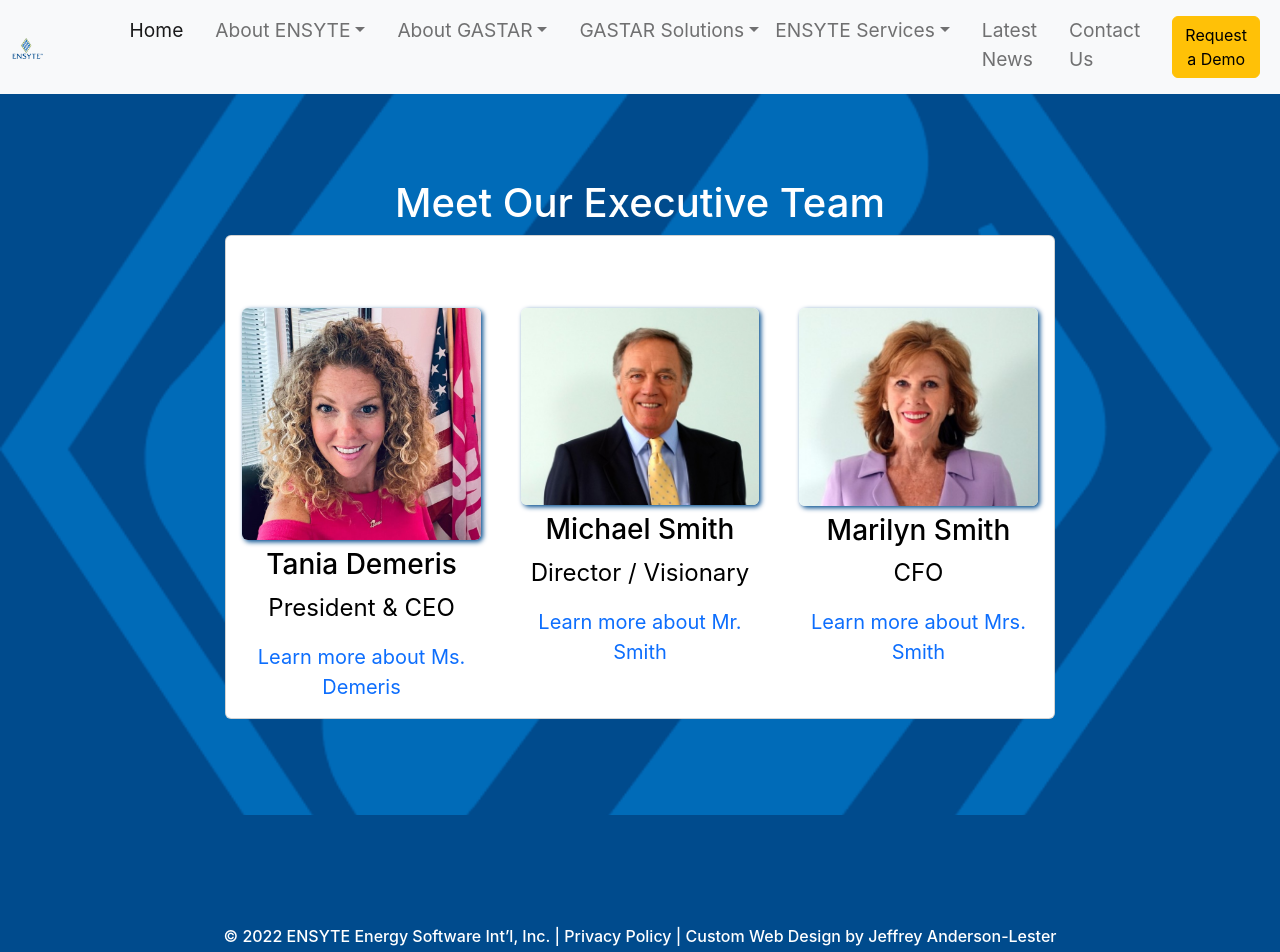
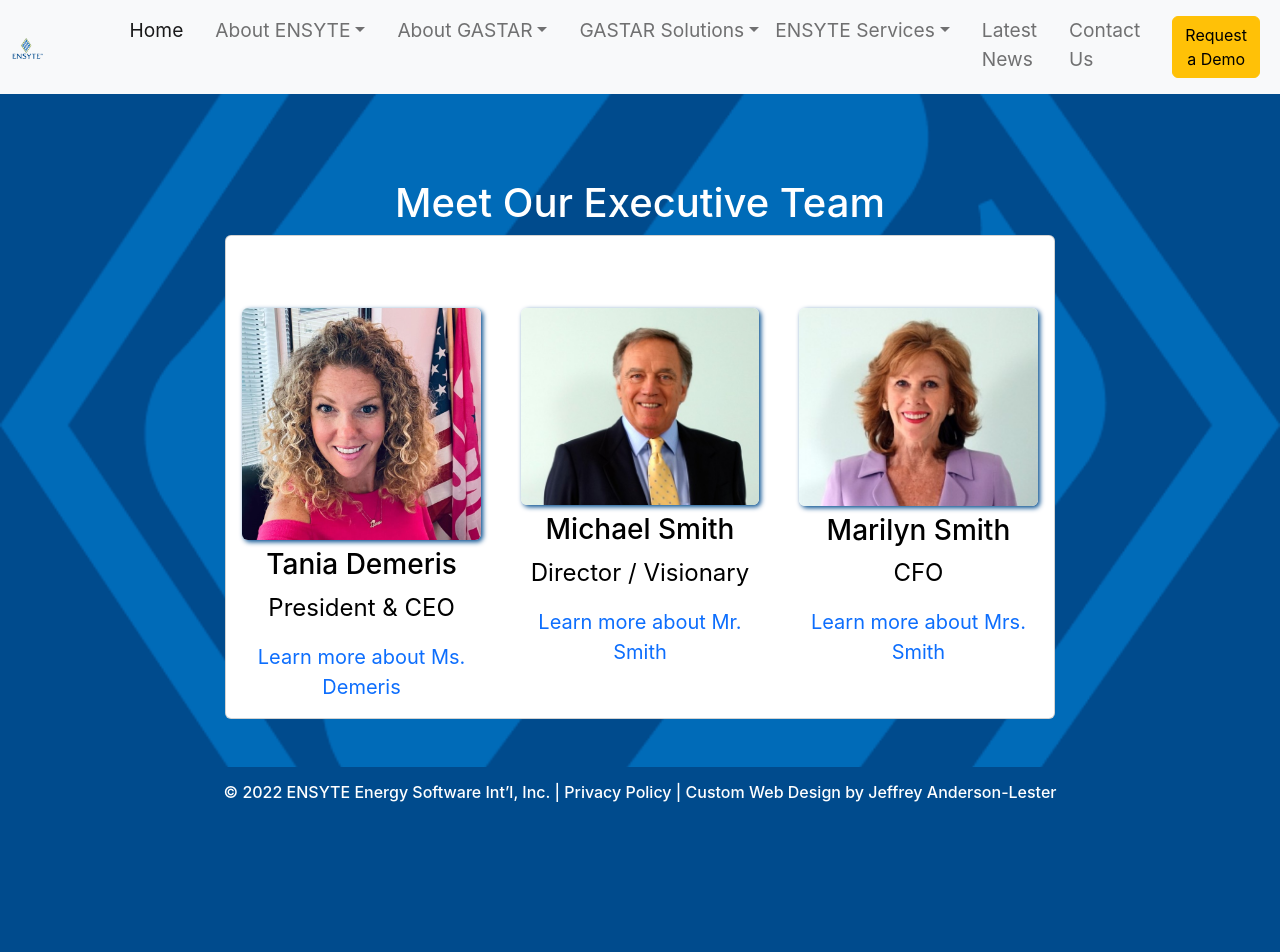
Before and after one commit to JeffGoji/React-Ensyte-Website, a React (Create React App) app: page /executive-team in a window 1280 px wide. Shown: the top 952 px of the page. After the commit the page ends 818 px from the top, so only its background shows below. Built offline with nearby package versions, Linux system fonts and the light colour scheme.

Commit message:
footer styling tweaks, image tweaks

```diff
--- a/src/assets/css/styles.css
+++ b/src/assets/css/styles.css
@@ -122,6 +122,7 @@ li {
   background-repeat: no-repeat;
   background-attachment: local;
   background-position: center;
+  border-radius: 0;
   min-height: 100%;
 }
 
@@ -136,6 +137,7 @@ li {
   background-repeat: no-repeat;
   background-attachment: local;
   background-position: center;
+  border-radius: 0;
   min-height: 100%;
 }
 .imgBg8 {
@@ -149,6 +151,7 @@ li {
   background-repeat: no-repeat;
   background-attachment: local;
   background-position: center;
+  border-radius: 0;
   min-height: 100%;
 }
 .imgBg9 {
@@ -515,8 +518,8 @@ li {
 /**********Footer section*************************************/
 
 footer {
-  margin-top: 5rem;
-  padding-top: 2rem;
-  padding-bottom: 2rem;
+  margin-top: 1rem;
+  padding-top: 0rem;
+  padding-bottom: 0.5rem;
   background-color: #004b8d;
 }
--- a/src/components/Nav/index.js
+++ b/src/components/Nav/index.js
@@ -14,19 +14,21 @@ export const Nav = () => {
     // };
 
 
+
+
     return (
 
-        <div className={"navbar navbar-expand-lg navbar-light bg-light fixed-top"} >
+        <div className="navbar navbar-expand-lg navbar-light bg-light fixed-top">
             <div className="container-fluid">
 
-                <NavLink className={"navbar-brand"} to="/">
+                <NavLink className="navbar-brand" to="/">
                     <img src={logo1}
                         alt="Company Logo"
 
                         style={{ width: '40%' }}
                     /></NavLink>
                 <button
-                    className={"navbar-toggler"}
+                    className="navbar-toggler"
                     type="button"
                     data-bs-toggle="collapse"
                     data-bs-target="#navbarNavDropdown"
@@ -34,14 +36,14 @@ export const Nav = () => {
                     aria-expanded="false"
                     aria-label="Toggle navigation"
                 >
-                    <span className={"navbar-toggler-icon"}></span>
+                    <span className="navbar-toggler-icon"></span>
                 </button>
-                <div className={"collapse navbar-collapse"} id={"navbarNavDropdown"}>
-                    <div className={"navbar-nav"}>
-                        <li className={"nav-item ms-lg-3"}>
+                <div className="collapse navbar-collapse" id="navbarNavDropdown">
+                    <div className="navbar-nav">
+                        <li className="nav-item ms-lg-3">
                             <NavLink className={"nav-link active"} aria-current="page" to="/">Home</NavLink>
                         </li>
-                        <li className={"nav-item dropdown ms-lg-3"}>
+                        <li className="nav-item dropdown ms-lg-3">
                             <div
                                 className="nav-link dropdown-toggle"
                                 href="#"
@@ -153,7 +155,7 @@ export const Nav = () => {
                     </div>
                 </div>
             </div>
-        </div>
+        </div >
 
 
 
--- a/src/components/NewsCards/A2.js
+++ b/src/components/NewsCards/A2.js
@@ -25,7 +25,7 @@ const A2 = () => {
                         </div>
                         <div className="modal-body fs-6 text-wrap">
                             <div className="text-center mb-4">
-                                <img src={img13} alt="Services Solutions" className='imgShadow img-fluid rounded' />
+                                <img src={img13} alt="Services Solutions" className='imgShadow img-fluid rounded' style={{ maxHeight: "35rem" }} />
 
                             </div>
                             <p>ENSYTE has recently enhanced GASTAR’s natural gas software solution with a new module to manage Natural Gas Liquids (NGL) and Liquified Natural Gas (LNG), called GASTAR-LQ. The enhancement was implemented to support a client who had a business requirement to offer a portion of their physical storage facility to suppliers under an Asset Management Agreement (AMA), now retitled an LNG Pool Management Agreement, and to setup a physical gas exchange program.
--- a/src/components/pages/Execs.js
+++ b/src/components/pages/Execs.js
@@ -14,7 +14,7 @@ const Execs = () => {
     return (
         <div className='container-fluid text-white imgBg18'>
             <div className="row justify-content-center">
-                <div className="col-sm-12 col-md-12 col-lg-8 mt-5 mb-5">
+                <div className="col-sm-12 col-md-12 col-lg-8 mt-5">
                     <h1 className="text-center mt-5">
                         Meet Our Executive Team
                     </h1>
--- a/src/components/pages/GastarHosting.js
+++ b/src/components/pages/GastarHosting.js
@@ -23,7 +23,7 @@ const GastarHosting = () => {
                         <div className="card-header blue-bg"><h3 className="card-title text-center text-white">GASTAR Hosting Options</h3></div>
                         <div className="card-body bg-white">
                             <div className="text-center">
-                                <img src={img1} alt="Hosting Options" className='img-fluid rounded-3 mb-5 imgShadow' style={{ maxWidth: "90%" }} />
+                                <img src={img1} alt="Hosting Options" className='img-fluid' style={{ maxWidth: "90%" }} />
                             </div>
                             <p>ENSYTE offers flexible options with regards to hosting environments for GASTAR. We have clients who house GASTAR on their own environment, as well as clients that host the solution using other services such as Amazon Web Services (AWS). ENSYTE also partners with Cyberlink ASP to provide a hosted environment for GASTAR for a monthly fee.</p>
                             <ul className="list justify-content-center">
```
Also changed, not shown: public/index.html (+0 -11 lines), src/assets/img/navLogo.png (added).
